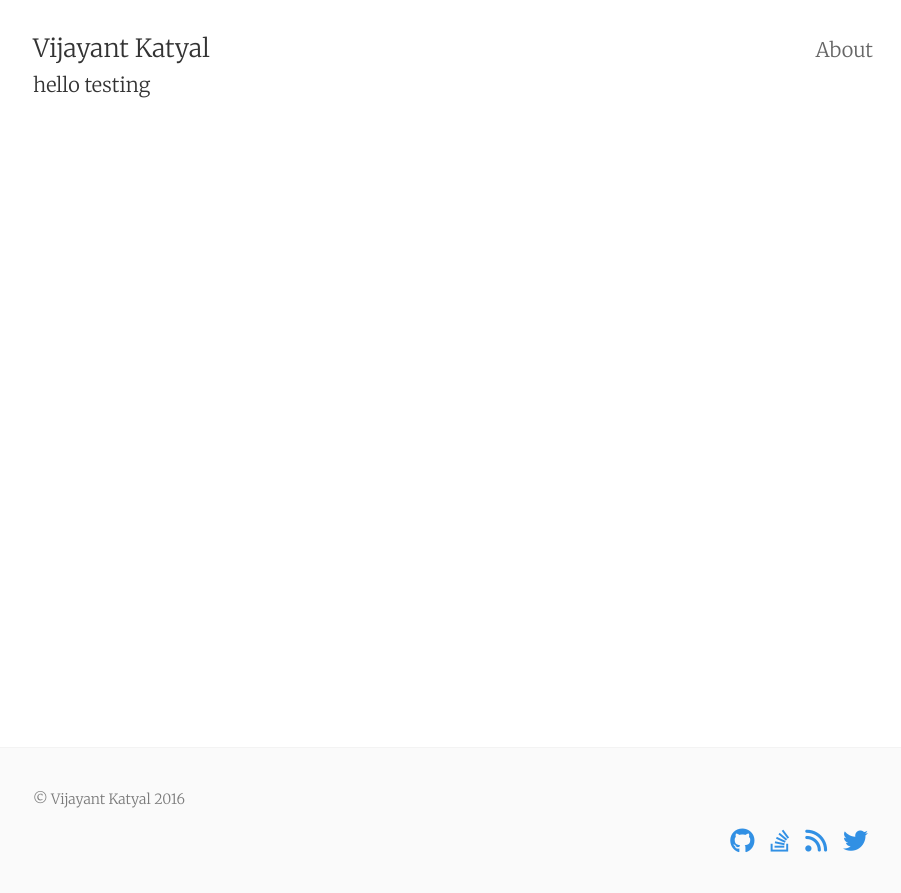
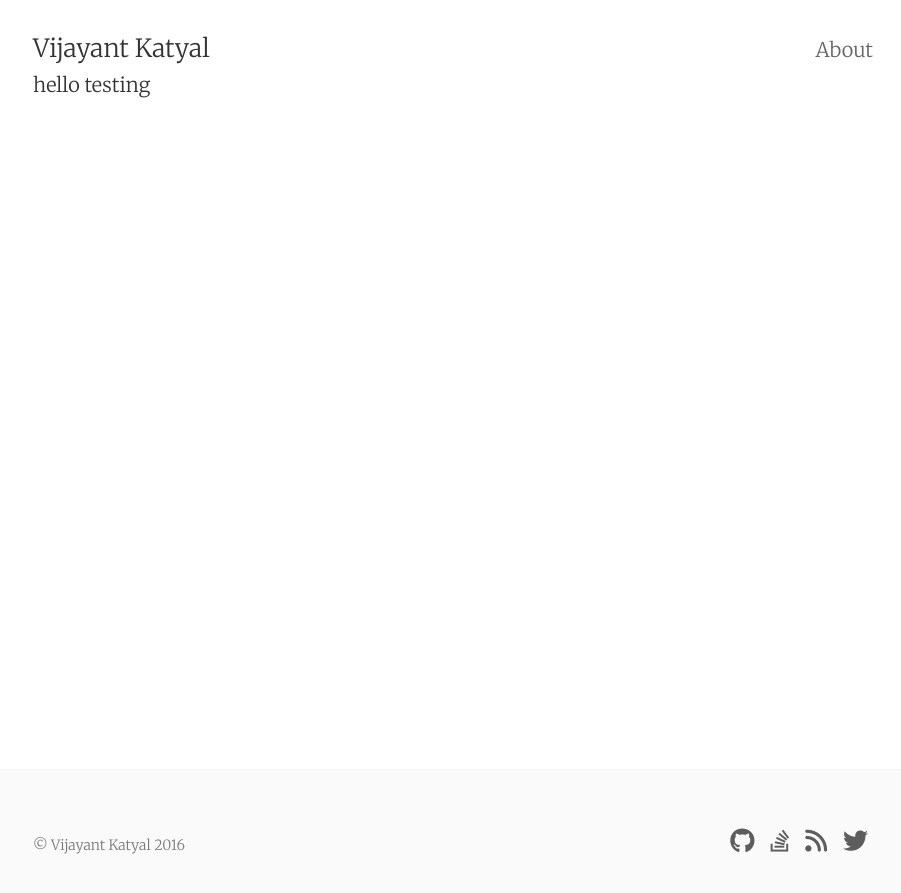
Before and after one commit to vijayantkatyal/vijayantkatyal.github.io, a Jekyll site: the page built from index.html, in a window 1280 px wide. Shown: the top 893 px of the page, without its empty margins (187-1088 px from the left). Built offline with Jekyll 4.4.1, drawn with Linux system fonts in a browser that asks for light colours; nearby versions of some CDN libraries.

Commit message:
updated footer

```diff
--- a/_includes/footer.html
+++ b/_includes/footer.html
@@ -1,17 +1,8 @@
 <footer>
   <div class="measure">
-    <div class="clearfix">
-      <div class="col col-6">
-        <small>
-          &copy; Vijayant Katyal 2016
-        </small>
-      </div>
-      <div class="col col-6">
-        {% if site.show_social_icons %}
-          {% include social_links.html %}
-        {% endif %}
-      </div>
-    </div>
+    {% if site.show_social_icons %}
+      {% include social_links.html %}
+    {% endif %}
   </div>
 </footer>
 {% if site.enable_anchorjs %}<!-- AnchorJS -->
--- a/_includes/social_links.html
+++ b/_includes/social_links.html
@@ -1,5 +1,8 @@
 <div class="social-icons">
-  <div class="social-icons-right">
+  <small>
+    &copy; Vijayant Katyal 2016
+  </small>
+  <div id="fix_footer">
     {% if site.github_username %}
       <a class="fa fa-github" href="https://github.com/{{ site.github_username }}"></a>
     {% endif %}
--- a/_sass/_footer.scss
+++ b/_sass/_footer.scss
@@ -27,3 +27,13 @@ footer {
   padding: $footer-padding;
   // text-align: center;
 }
+
+
+#fix_footer{
+  display: inline-block;
+  float: right;
+
+  a {
+    color: #373737;
+  }
+}
```
